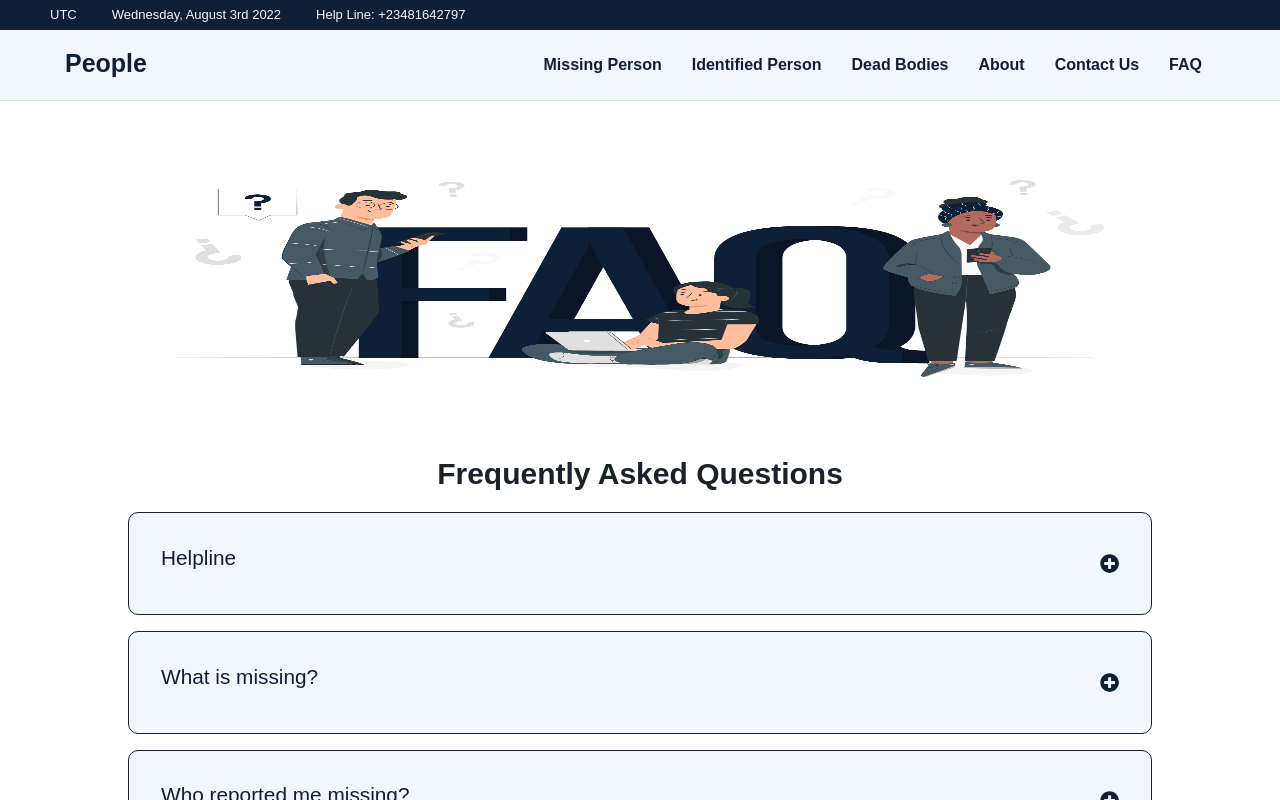
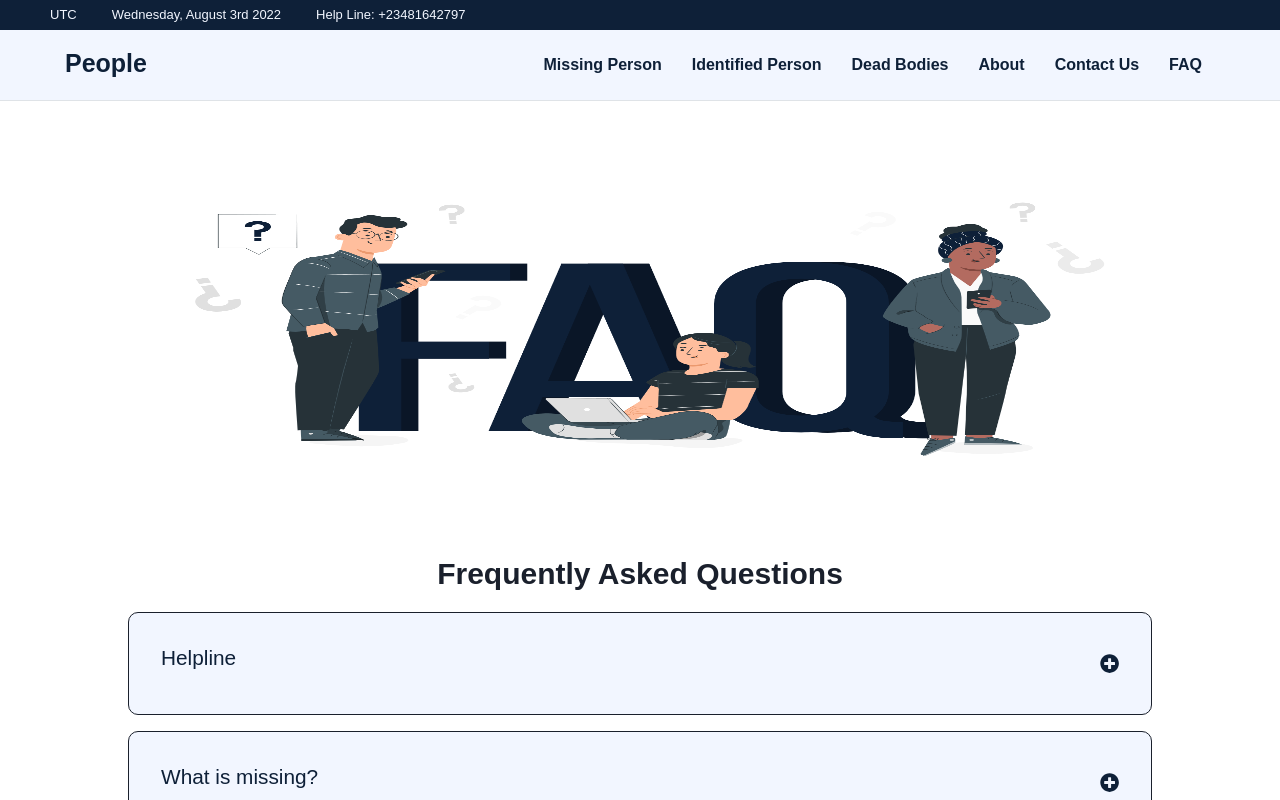
Before and after one commit to akinsanmi60/Missing-Person-V1, a React (Create React App) app: page /question in a window 1280 px wide. Shown: the top 800 px of the page. Built offline with nearby package versions, Linux system fonts and the light colour scheme; the HTML template or start-up script is replaced by a standard one.

Commit message:
adjustment to faq image

```diff
--- a/src/pages/faq/index.tsx
+++ b/src/pages/faq/index.tsx
@@ -6,8 +6,8 @@ import { Wrapper } from "./style";
 function Question() {
   return (
     <Wrapper>
-      <div className="img">
-        <img src={Faq} alt="" />
+      <div>
+        <img src={Faq} alt="" className="img" />
       </div>
       <div className="outletcontainer">
         <h1>Frequently Asked Questions</h1>
--- a/src/pages/faq/style.ts
+++ b/src/pages/faq/style.ts
@@ -14,7 +14,7 @@ export const Wrapper = styled.div`
   }
   img {
     width: 100%;
-    height: 350px;
+    height: 450px;
   }
   @media screen and (min-width: 1186px) {
     padding: 0rem 8rem;
```
